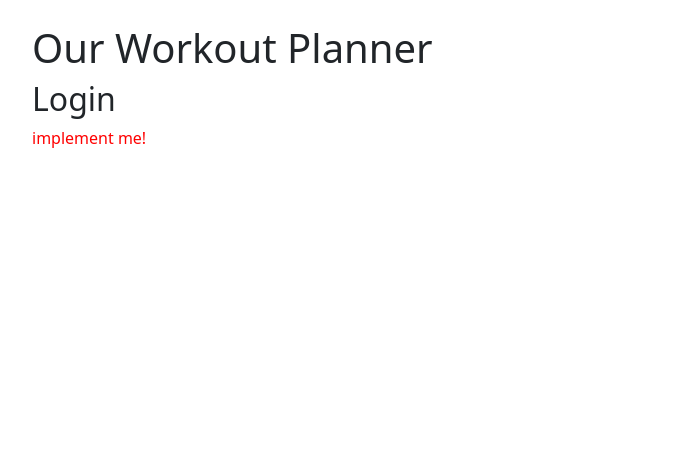
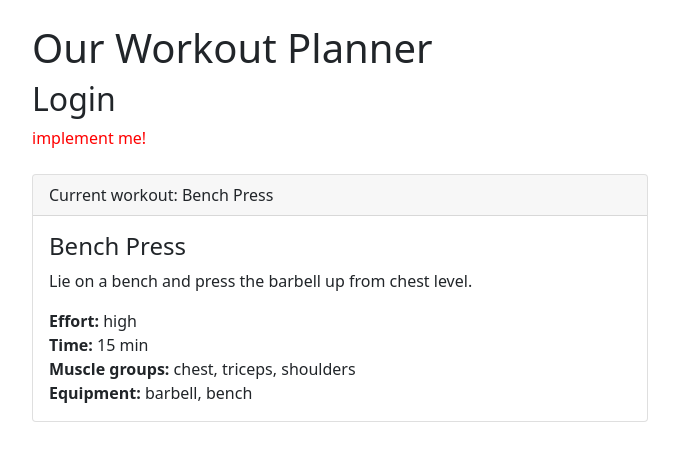
Before and after one commit to iu-devsecops2026-WiSe/workout, a plain HTML site: page www/index.html in a window 1280 px wide. Shown: the whole page, without its empty margins (300-979 px from the left). Drawn offline with Linux system fonts and the light colour scheme.

Commit message:
add randomly chosen workout (#3)

```diff
--- a/www/index.html
+++ b/www/index.html
@@ -24,6 +24,22 @@
     <p v-if="message" :class="isSuccess ? 'success' : 'error'">
       {{ message }}
     </p>
+
+
+    <div class="card mt-4" v-if="workout">
+      <div class="card-header">Current workout: {{ workout.name }}</div>
+      <div class="card-body">
+        <h4 class="card-title">{{ workout.name }}</h4>
+        <p class="card-text">{{ workout.description }}</p>
+        <ul class="list-unstyled mb-0">
+          <li><strong>Effort:</strong> {{ workout.effort }}</li>
+          <li><strong>Time:</strong> {{ workout.time }} min</li>
+          <li><strong>Muscle groups:</strong> {{ workout.muscleGroups.join(', ') }}</li>
+          <li><strong>Equipment:</strong> {{ workout.equipment.join(', ') }}</li>
+        </ul>
+      </div>
+    </div>
+
   </div>
 
   <script>
@@ -49,9 +65,20 @@
     // =========================
     const { createApp } = Vue;
 
+    const workouts = [
+      { name: "Squats", effort: "high", time: 10, description: "Lower your hips until thighs are parallel to the floor, then stand up.", muscleGroups: ["quadriceps", "glutes", "hamstrings"], equipment: ["none"] },
+      { name: "Bench Press", effort: "high", time: 15, description: "Lie on a bench and press the barbell up from chest level.", muscleGroups: ["chest", "triceps", "shoulders"], equipment: ["barbell", "bench"] },
+      { name: "Push-ups", effort: "medium", time: 5, description: "Lower and raise your body with a straight back using your arms.", muscleGroups: ["chest", "triceps", "core"], equipment: ["none"] },
+      { name: "Deadlift", effort: "high", time: 15, description: "Lift a barbell from the floor to hip level with a flat back.", muscleGroups: ["back", "glutes", "hamstrings"], equipment: ["barbell"] },
+      { name: "Plank", effort: "medium", time: 3, description: "Hold a straight body position supported on forearms and toes.", muscleGroups: ["core", "shoulders"], equipment: ["none"] },
+      { name: "Dumbbell Curls", effort: "low", time: 8, description: "Curl dumbbells towards your shoulders with controlled motion.", muscleGroups: ["biceps"], equipment: ["dumbbells"] },
+      { name: "Pull-ups", effort: "high", time: 8, description: "Pull your chin above the bar from a dead hang.", muscleGroups: ["back", "biceps"], equipment: ["pull-up bar"] },
+    ];
+
     createApp({
       data() {
         return {
+          workout: null,
           email: "",
           password: "",
           message: "implement me!",
@@ -59,7 +86,18 @@
           isSuccess: false,
         };
       },
+      mounted() {
+        this.pickWorkout();
+        this.timer = setInterval(this.pickWorkout, 30000);
+      },
+      unmounted() {
+        clearInterval(this.timer);
+      },
       methods: {
+        pickWorkout() {
+          const others = workouts.filter((w) => w !== this.workout);
+          this.workout = others[Math.floor(Math.random() * others.length)];
+        },
         async handleLogin() {
           this.loading = true;
           this.message = "";
```
